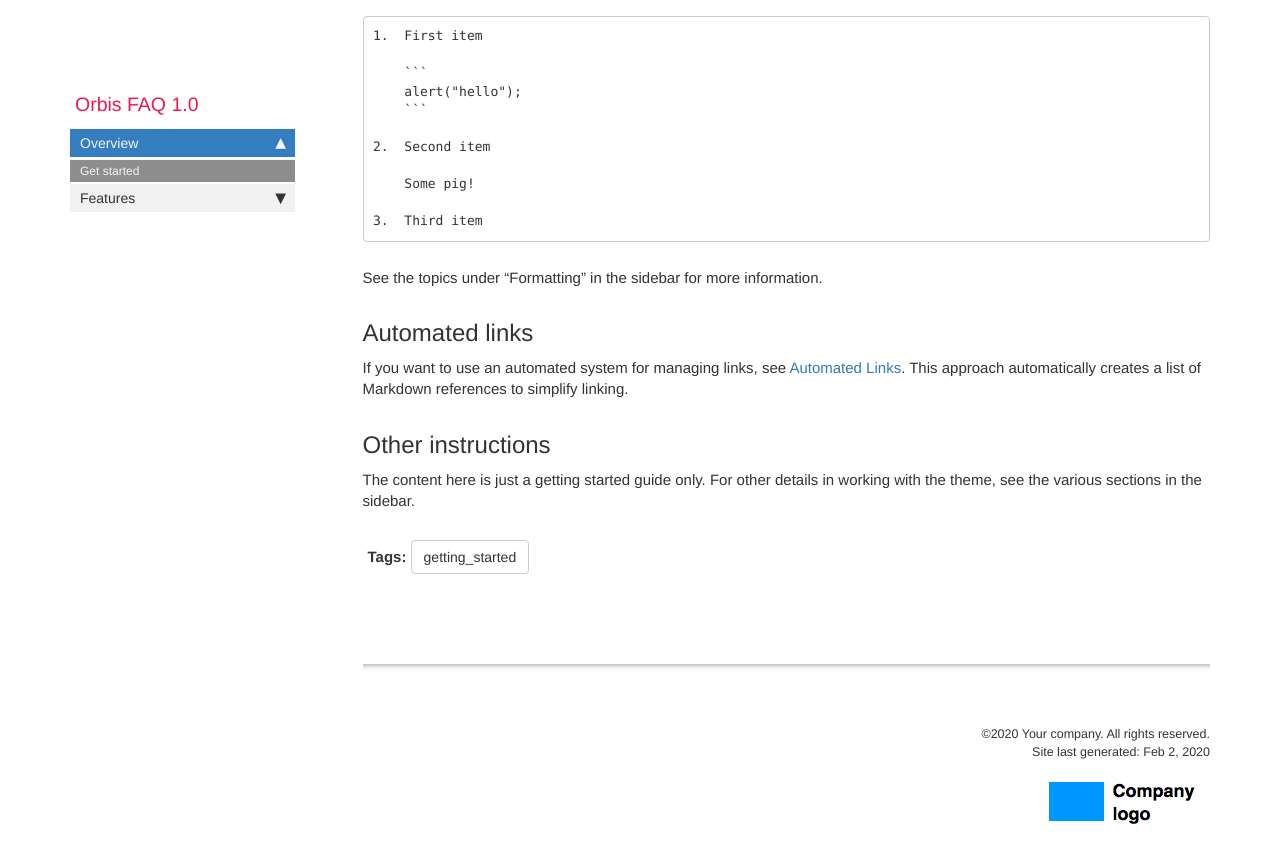
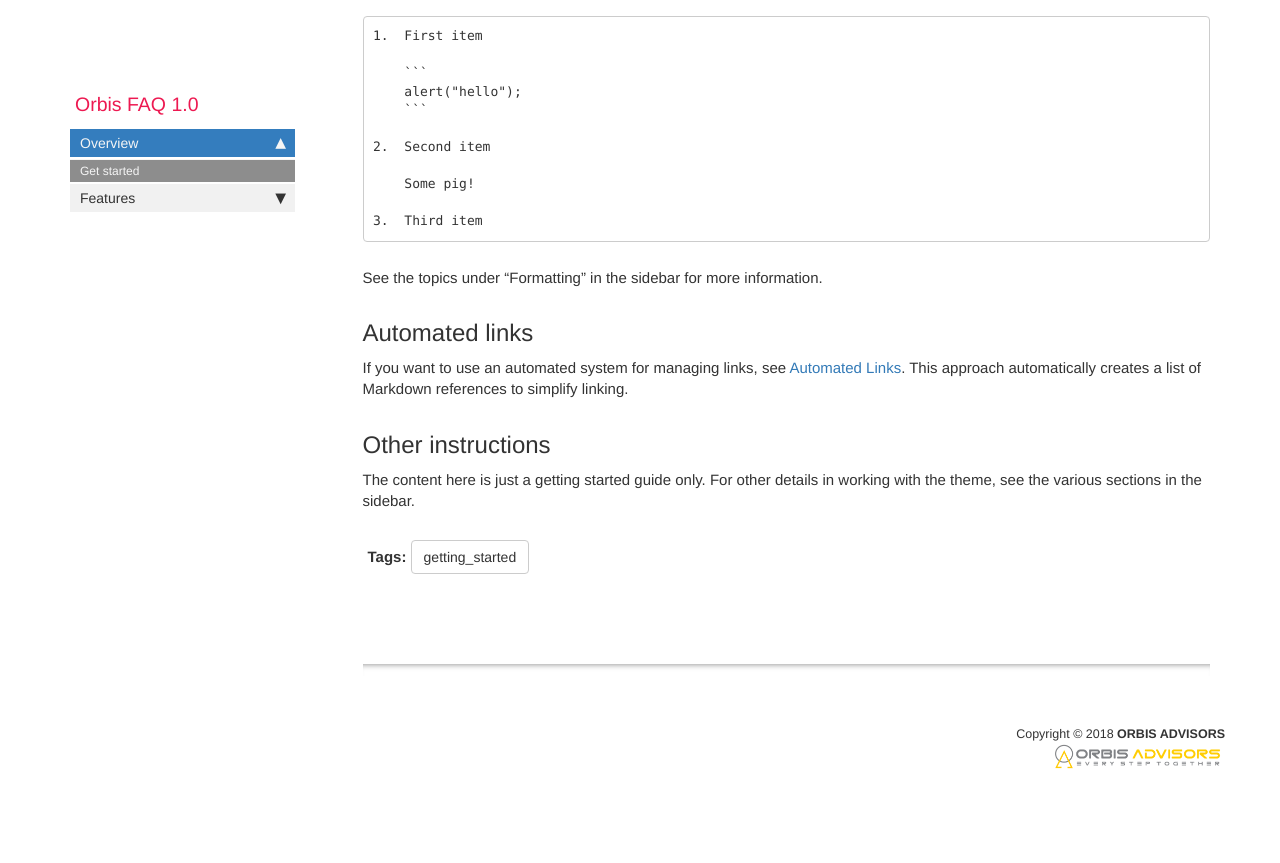
Before and after one commit to ndkhaivn/orbiscrm, a Jekyll site: the page built from index.md, in a window 1280 px wide and 900 px high, scrolled down 9285 px. Shown: the top 863 px of the window. Built offline with Jekyll 4.4.1, drawn with Linux system fonts in a browser that asks for light colours; comment, search, counter and statistics services are not loaded; after the commit the page ends 10114 px from its top, so only the background shows below that.

Commit message:
Edit the footer to Orbis copyright and logo

```diff
--- a/_includes/footer.html
+++ b/_includes/footer.html
@@ -1,9 +1,10 @@
 <footer>
+    <div class="row">
+        <div class="col-lg-12 footer">
             <div class="row">
-                <div class="col-lg-12 footer">
-               &copy;{{ site.time | date: "%Y"  }} {{site.company_name}}. All rights reserved. <br />
-{% if page.last_updated %}<span>Page last updated:</span> {{page.last_updated}}<br/>{% endif %} Site last generated: {{ site.time | date: "%b %-d, %Y"  }} <br />
-<p><img src="{{ "images/company_logo.png" }}" alt="Company logo"/></p>
-                </div>
+            Copyright © 2018 <b>ORBIS ADVISORS</b><br />
+            <p><img src="images/orbis_advisors_logo.png" width="170" alt="ORBIS ADVISORS LOGO"/></p>
             </div>
+        </div>
+    </div>
 </footer>
```
Also changed, not shown: images/orbis_advisors_logo.png (added).
